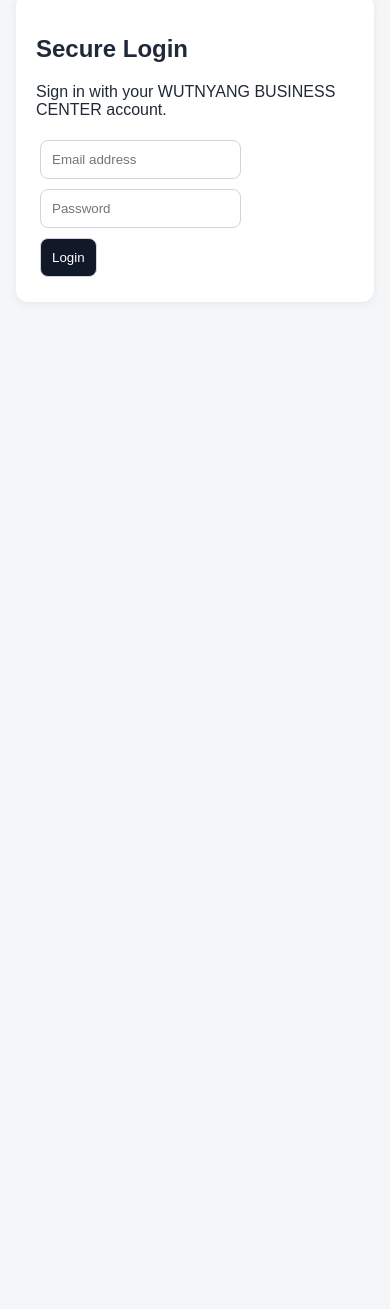
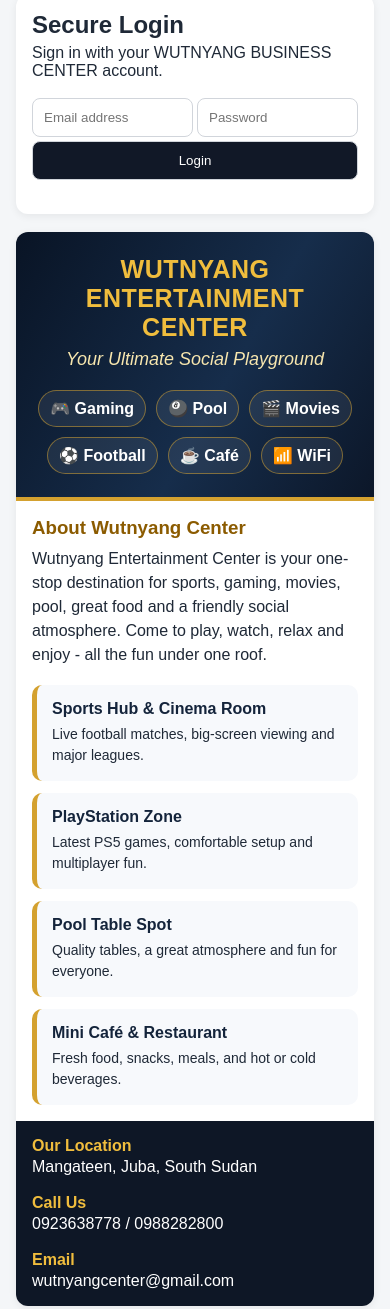
Before and after one commit to emmanuelfaguir/wutnyang-business-center, a website: page public/index.html in a window 390 px wide. Shown: the part 338-1647 px from the top of the page. Before the commit the page ends 844 px from the top, so only its background shows below. Drawn offline with Linux system fonts and the light colour scheme.

Commit message:
Add compact login and public center advertisement

```diff
--- a/public/index.html
+++ b/public/index.html
@@ -15,10 +15,14 @@
 header{background:#0e1726;color:#fff;padding:20px 22px 22px;text-align:center;border-bottom:3px solid #d4a12f}header h1{margin:0;letter-spacing:.4px}.brand-logo{display:block;width:min(340px,76vw);height:auto;margin:8px auto 6px;border-radius:14px;box-shadow:0 8px 24px #0004}header p{margin:0;color:#e5e7eb}main{max-width:1100px;margin:20px auto;padding:0 16px}
 .panel{background:#fff;border-radius:12px;padding:20px;margin:18px 0;box-shadow:0 2px 8px #0001}.cards{display:grid;grid-template-columns:repeat(4,1fr);gap:12px}.card{background:#fff;border-radius:12px;padding:18px;box-shadow:0 2px 8px #0001}.card b{display:block;font-size:24px;margin-top:8px}
 input,select,button{padding:11px;margin:5px 4px;border:1px solid #d1d5db;border-radius:8px}button:disabled{opacity:.55;cursor:not-allowed}input[readonly]{background:#f3f4f6;color:#4b5563}button{background:#111827;color:#fff;cursor:pointer}.secondary{background:#4b5563}.danger{background:#b91c1c}.small{padding:7px 9px;font-size:12px;margin:2px}.action-menu{display:inline-block;min-width:96px}.action-menu summary{list-style:none;background:#374151;color:#fff;cursor:pointer;border-radius:8px;padding:7px 9px;font-size:12px;text-align:center}.action-menu summary::-webkit-details-marker{display:none}.action-options{display:flex;gap:4px;margin-top:4px;justify-content:center}.period-year,.period-month{border:1px solid #e5e7eb;border-radius:10px;margin:10px 0;background:#fff}.period-year>summary,.period-month>summary{cursor:pointer;padding:13px 15px;font-weight:700;list-style:none}.period-year>summary::-webkit-details-marker,.period-month>summary::-webkit-details-marker{display:none}.period-year>summary::after,.period-month>summary::after{content:'⌄';float:right}.period-year[open]>summary::after,.period-month[open]>summary::after{content:'⌃'}.period-content{padding:0 12px 12px}
-.hidden{display:none}.user-actions{display:flex;gap:8px;align-items:center}.settings-dialog{border:0;border-radius:14px;padding:0;max-width:min(520px,92vw);width:100%;box-shadow:0 18px 55px #0005}.settings-dialog::backdrop{background:#11182799}.settings-content{padding:24px}.settings-content h2{margin:0 0 10px}.settings-content p{margin:0 0 14px}.dialog-close{float:right;margin:0;background:#4b5563}.record-heading{display:flex;justify-content:space-between;gap:16px;align-items:flex-start;flex-wrap:wrap}.record-heading h2{margin:0 0 10px}.transaction-search{display:flex;align-items:center;gap:0}.transaction-search input{min-width:260px;margin:0;border-radius:8px 0 0 8px}.transaction-search .search-button{margin:0;background:#4b5563;border-color:#4b5563;border-radius:0 8px 8px 0;font-size:20px;line-height:18px;min-width:48px}.panel-heading{display:flex;justify-content:space-between;gap:16px;align-items:flex-start;flex-wrap:wrap}.panel-heading h2{margin:0 0 10px}.panel-heading p{margin:0}.userbar{display:flex;justify-content:space-between;gap:10px;align-items:center;flex-wrap:wrap}table{width:100%;border-collapse:collapse;background:#fff}th,td{padding:10px;border-bottom:1px solid #e5e7eb;text-align:left}.badge{display:inline-block;padding:5px 9px;border-radius:999px;background:#e5e7eb;font-size:12px}.notice{padding:10px;border-radius:8px;background:#fff7ed;margin-top:10px}.form-message{margin-top:8px;min-height:18px}
+.hidden{display:none}
+.login-panel{display:flex;align-items:center;justify-content:space-between;gap:18px;padding:12px 20px}.login-copy{display:flex;align-items:baseline;gap:14px;flex-wrap:wrap}.login-copy h2{margin:0;font-size:24px}.login-copy p{margin:0}.login-form{display:flex;align-items:center;gap:4px}.login-form input{width:220px;margin:0}.login-form button{margin:0}
+.advertisement{overflow:hidden;padding:0}.advertisement-hero{background:linear-gradient(120deg,#091425,#162d4b 58%,#0c1729);color:#fff;padding:28px 24px;border-bottom:4px solid #d4a12f;text-align:center}.advertisement-hero h2{margin:0;color:#f0bd3d;font-size:clamp(25px,4vw,42px);letter-spacing:.5px}.advertisement-hero p{font-size:18px;margin:7px 0 20px;color:#f7e6ae;font-style:italic}.advertisement-icons{display:flex;justify-content:center;gap:10px;flex-wrap:wrap}.advertisement-icons span{display:inline-flex;align-items:center;gap:6px;padding:8px 11px;border:1px solid #d4a12f88;border-radius:999px;background:#ffffff12;font-weight:700}.ad-about{display:grid;grid-template-columns:1fr 1.2fr;gap:18px;padding:24px}.ad-about h3{margin:0 0 8px;color:#8b5b00}.ad-about p{line-height:1.5;margin:0}.ad-features{display:grid;grid-template-columns:repeat(2,minmax(0,1fr));gap:12px}.ad-feature{border-radius:10px;padding:15px;background:#f7f9fc;border-left:5px solid #d4a12f}.ad-feature h4{margin:0 0 6px;color:#14243b}.ad-feature p{font-size:14px}.ad-contact{display:flex;justify-content:center;gap:18px;flex-wrap:wrap;background:#0e1726;color:#fff;padding:16px;text-align:center}.ad-contact b{color:#f0bd3d;display:block;margin-bottom:3px}
+.user-actions{display:flex;gap:8px;align-items:center}.settings-dialog{border:0;border-radius:14px;padding:0;max-width:min(520px,92vw);width:100%;box-shadow:0 18px 55px #0005}.settings-dialog::backdrop{background:#11182799}.settings-content{padding:24px}.settings-content h2{margin:0 0 10px}.settings-content p{margin:0 0 14px}.dialog-close{float:right;margin:0;background:#4b5563}.record-heading{display:flex;justify-content:space-between;gap:16px;align-items:flex-start;flex-wrap:wrap}.record-heading h2{margin:0 0 10px}.transaction-search{display:flex;align-items:center;gap:0}.transaction-search input{min-width:260px;margin:0;border-radius:8px 0 0 8px}.transaction-search .search-button{margin:0;background:#4b5563;border-color:#4b5563;border-radius:0 8px 8px 0;font-size:20px;line-height:18px;min-width:48px}.panel-heading{display:flex;justify-content:space-between;gap:16px;align-items:flex-start;flex-wrap:wrap}.panel-heading h2{margin:0 0 10px}.panel-heading p{margin:0}.userbar{display:flex;justify-content:space-between;gap:10px;align-items:center;flex-wrap:wrap}table{width:100%;border-collapse:collapse;background:#fff}th,td{padding:10px;border-bottom:1px solid #e5e7eb;text-align:left}.badge{display:inline-block;padding:5px 9px;border-radius:999px;background:#e5e7eb;font-size:12px}.notice{padding:10px;border-radius:8px;background:#fff7ed;margin-top:10px}.form-message{margin-top:8px;min-height:18px}
 @media(min-width:1440px){main{max-width:1500px}}
 .phone-layout .cards{grid-template-columns:repeat(2,minmax(0,1fr))!important;gap:10px}.phone-layout .card{padding:14px;min-width:0}.phone-layout .card b{font-size:21px;overflow-wrap:anywhere}
-@media(max-width:1024px){.cards{grid-template-columns:repeat(2,minmax(0,1fr))!important;gap:10px}.card{padding:14px;min-width:0}.card b{font-size:21px;overflow-wrap:anywhere}.transaction-search{width:100%}.transaction-search input{min-width:0;width:100%}table{font-size:13px}.table-wrap{overflow-x:auto}}
+@media(max-width:1024px){.login-panel{align-items:stretch;flex-direction:column}.login-form{width:100%;flex-wrap:wrap}.login-form input{flex:1 1 180px;width:auto}.ad-about{grid-template-columns:1fr}.cards{grid-template-columns:repeat(2,minmax(0,1fr))!important;gap:10px}.card{padding:14px;min-width:0}.card b{font-size:21px;overflow-wrap:anywhere}.transaction-search{width:100%}.transaction-search input{min-width:0;width:100%}table{font-size:13px}.table-wrap{overflow-x:auto}}
+@media(max-width:560px){.login-panel{padding:16px}.login-copy{display:block}.login-copy h2{margin-bottom:5px}.login-form{display:grid;grid-template-columns:1fr 1fr}.login-form input{width:100%;min-width:0}.login-form button{grid-column:1 / -1}.ad-about{padding:16px}.ad-features{grid-template-columns:1fr}.advertisement-hero{padding:23px 15px}.ad-contact{justify-content:flex-start;text-align:left}}
 </style>
 </head>
 <body>
@@ -29,13 +33,32 @@
 </header>
 
 <main>
-<section id="loginPanel" class="panel">
-<h2>Secure Login</h2>
-<p>Sign in with your WUTNYANG BUSINESS CENTER account.</p>
+<section id="loginPanel" class="panel login-panel">
+<div class="login-copy"><h2>Secure Login</h2><p>Sign in with your WUTNYANG BUSINESS CENTER account.</p></div>
+<div class="login-form">
 <input id="email" type="email" placeholder="Email address" autocomplete="username">
 <input id="password" type="password" placeholder="Password" autocomplete="current-password">
-<br><button id="loginBtn">Login</button>
+<button id="loginBtn">Login</button>
+</div>
 <div id="loginMsg"></div>
+</section>
+
+<section id="advertisementPanel" class="panel advertisement">
+<div class="advertisement-hero">
+<h2>WUTNYANG ENTERTAINMENT CENTER</h2>
+<p>Your Ultimate Social Playground</p>
+<div class="advertisement-icons"><span>🎮 Gaming</span><span>🎱 Pool</span><span>🎬 Movies</span><span>⚽ Football</span><span>☕ Café</span><span>📶 WiFi</span></div>
+</div>
+<div class="ad-about">
+<div><h3>About Wutnyang Center</h3><p>Wutnyang Entertainment Center is your one-stop destination for sports, gaming, movies, pool, great food and a friendly social atmosphere. Come to play, watch, relax and enjoy - all the fun under one roof.</p></div>
+<div class="ad-features">
+<div class="ad-feature"><h4>Sports Hub & Cinema Room</h4><p>Live football matches, big-screen viewing and major leagues.</p></div>
+<div class="ad-feature"><h4>PlayStation Zone</h4><p>Latest PS5 games, comfortable setup and multiplayer fun.</p></div>
+<div class="ad-feature"><h4>Pool Table Spot</h4><p>Quality tables, a great atmosphere and fun for everyone.</p></div>
+<div class="ad-feature"><h4>Mini Café & Restaurant</h4><p>Fresh food, snacks, meals, and hot or cold beverages.</p></div>
+</div>
+</div>
+<div class="ad-contact"><div><b>Our Location</b>Mangateen, Juba, South Sudan</div><div><b>Call Us</b>0923638778 / 0988282800</div><div><b>Email</b>wutnyangcenter@gmail.com</div></div>
 </section>
 
 <section id="app" class="hidden">
@@ -264,7 +287,7 @@
  session=nextSession;
  localStorage.removeItem('wbc_session');
  sessionStorage.setItem('wbc_session', JSON.stringify(session));
- $('loginPanel').classList.add('hidden'); $('app').classList.remove('hidden');
+ $('loginPanel').classList.add('hidden'); $('advertisementPanel').classList.add('hidden'); $('app').classList.remove('hidden');
  $('userEmail').textContent=session.user.email||'';
  await loadProfile(); await loadTransactions(); setMessage('loginMsg','');
 }
@@ -308,7 +331,7 @@
 $('searchBtn').onclick=applyTransactionSearch;
 $('transactionSearch').addEventListener('keydown',event=>{if(event.key==='Enter'){event.preventDefault();applyTransactionSearch();}});
 $('password').addEventListener('keydown',e=>{if(e.key==='Enter') login()});
-$('logoutBtn').onclick=()=>{const dialog=$('accountSettingsDialog');if(dialog.open&&typeof dialog.close==='function') dialog.close();localStorage.removeItem('wbc_session');sessionStorage.removeItem('wbc_session');session=null;transactions=[];currentRole='';profileName='';editingId=null;staffManagementOpen=false;$('app').classList.add('hidden');$('loginPanel').classList.remove('hidden');$('password').value='';setMessage('loginMsg','');};
+$('logoutBtn').onclick=()=>{const dialog=$('accountSettingsDialog');if(dialog.open&&typeof dialog.close==='function') dialog.close();localStorage.removeItem('wbc_session');sessionStorage.removeItem('wbc_session');session=null;transactions=[];currentRole='';profileName='';editingId=null;staffManagementOpen=false;$('app').classList.add('hidden');$('loginPanel').classList.remove('hidden');$('advertisementPanel').classList.remove('hidden');$('password').value='';setMessage('loginMsg','');};
 
 $('accountPasswordForm').addEventListener('submit',async event=>{
  event.preventDefault();
```
